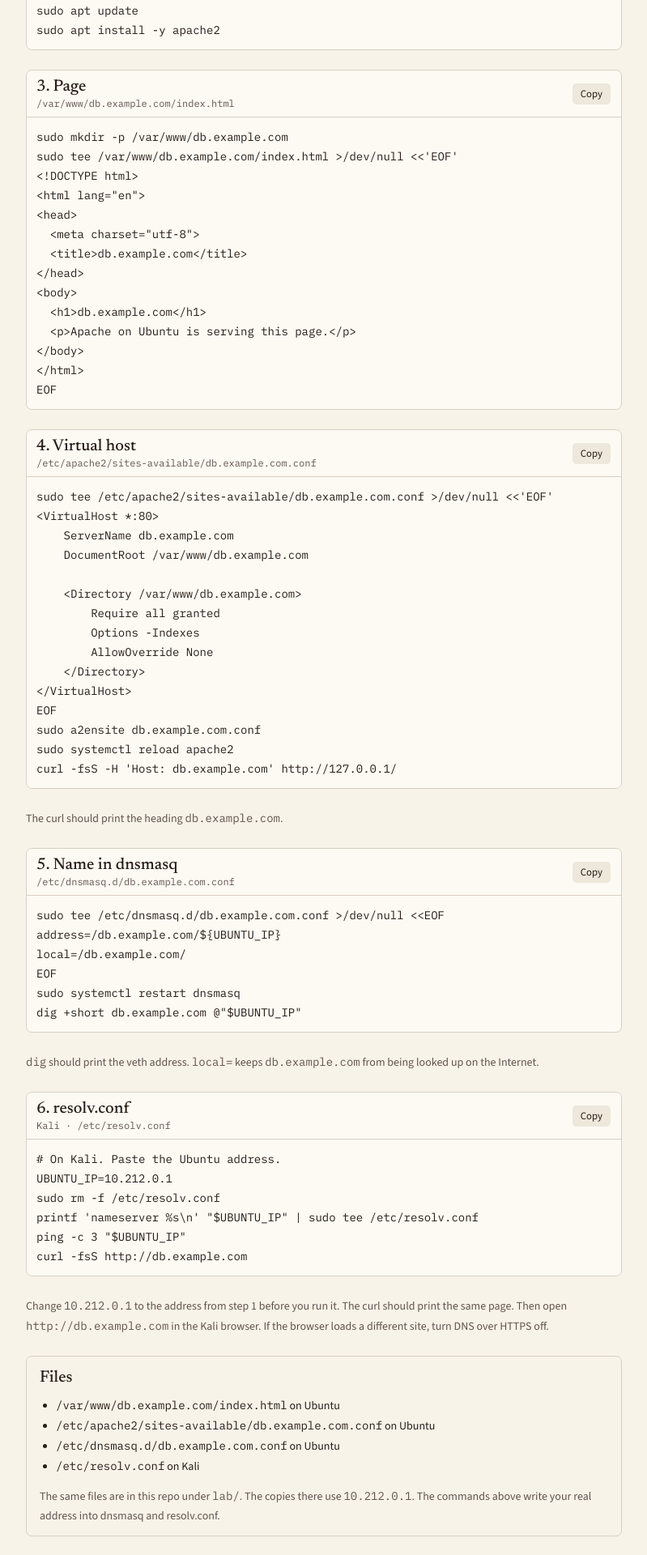
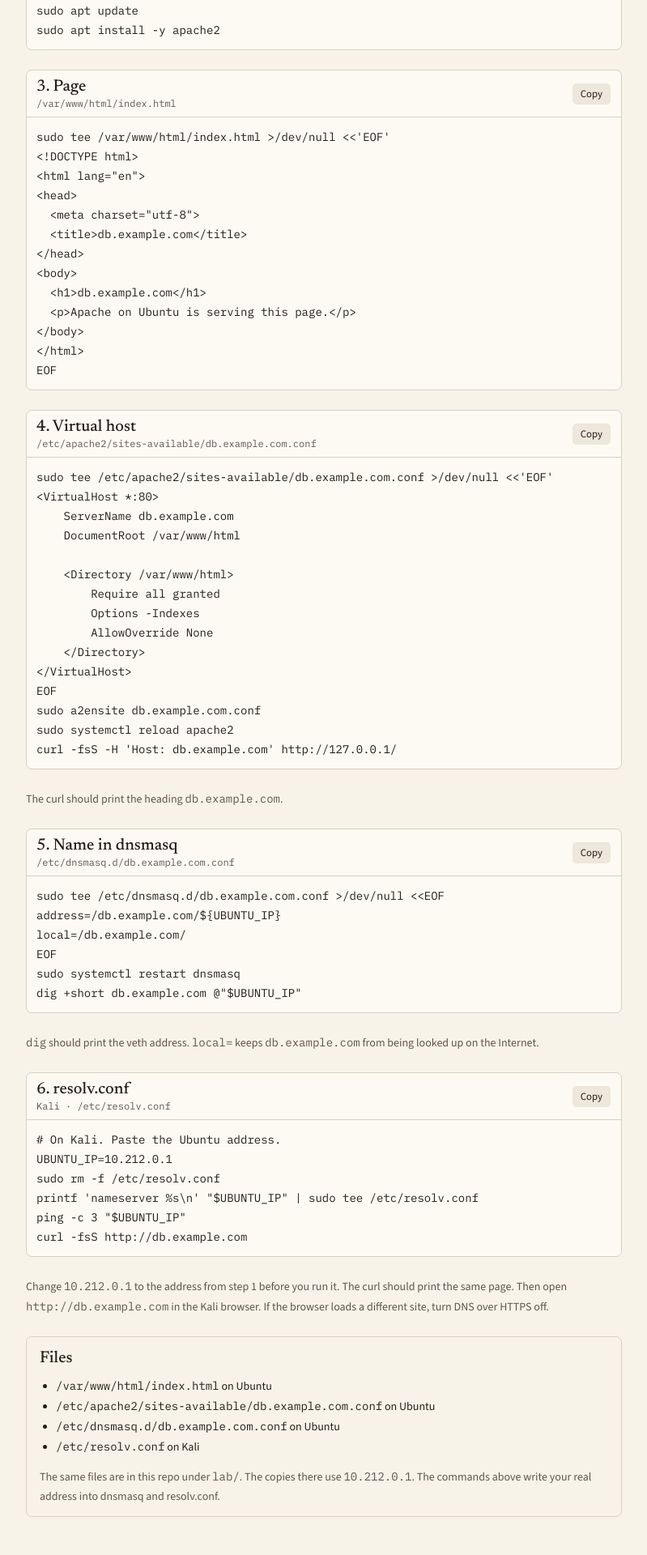
Before and after one commit to GalaticMatters/COM212labs, a Next.js app: page / in a window 1280 px wide. Shown: the part 500-2420 px from the top of the page at 81% size, without its empty margins (240-1039 px from the left). Built offline with nearby package versions, Linux system fonts and the light colour scheme.

Commit message:
Serve db.example.com from /var/www/html.
Co-authored-by: tonynguyen.test12 <tonynguyen.test12@gmail.com>

```diff
--- a/app/page.tsx
+++ b/app/page.tsx
@@ -15,9 +15,9 @@ const indexHtml = `<!DOCTYPE html>
 
 const vhost = `<VirtualHost *:80>
     ServerName db.example.com
-    DocumentRoot /var/www/db.example.com
+    DocumentRoot /var/www/html
 
-    <Directory /var/www/db.example.com>
+    <Directory /var/www/html>
         Require all granted
         Options -Indexes
         AllowOverride None
@@ -36,8 +36,7 @@ UBUNTU_IP=$(ip -4 -o addr show dev veth-peer | awk '{print $4}' | cut -d/ -f1)
 echo "$UBUNTU_IP"`,
   install: `sudo apt update
 sudo apt install -y apache2`,
-  site: `sudo mkdir -p /var/www/db.example.com
-${tee("/var/www/db.example.com/index.html", indexHtml)}`,
+  site: tee("/var/www/html/index.html", indexHtml),
   vhost: `${tee("/etc/apache2/sites-available/db.example.com.conf", vhost)}
 sudo a2ensite db.example.com.conf
 sudo systemctl reload apache2
@@ -106,7 +105,7 @@ export default function Page() {
 
       <Block
         title="3. Page"
-        where="/var/www/db.example.com/index.html"
+        where="/var/www/html/index.html"
         text={commands.site}
       />
 
@@ -139,7 +138,7 @@ export default function Page() {
       <section className="rounded-lg border border-border px-4 py-3 text-sm leading-6">
         <h2 className="font-heading text-xl">Files</h2>
         <ul className="mt-2 list-disc pl-5">
-          <li><code className="font-mono">/var/www/db.example.com/index.html</code> on Ubuntu</li>
+          <li><code className="font-mono">/var/www/html/index.html</code> on Ubuntu</li>
           <li><code className="font-mono">/etc/apache2/sites-available/db.example.com.conf</code> on Ubuntu</li>
           <li><code className="font-mono">/etc/dnsmasq.d/db.example.com.conf</code> on Ubuntu</li>
           <li><code className="font-mono">/etc/resolv.conf</code> on Kali</li>
```
Also changed, not shown: 2 other files (tests, documents, lock files or other folders).
